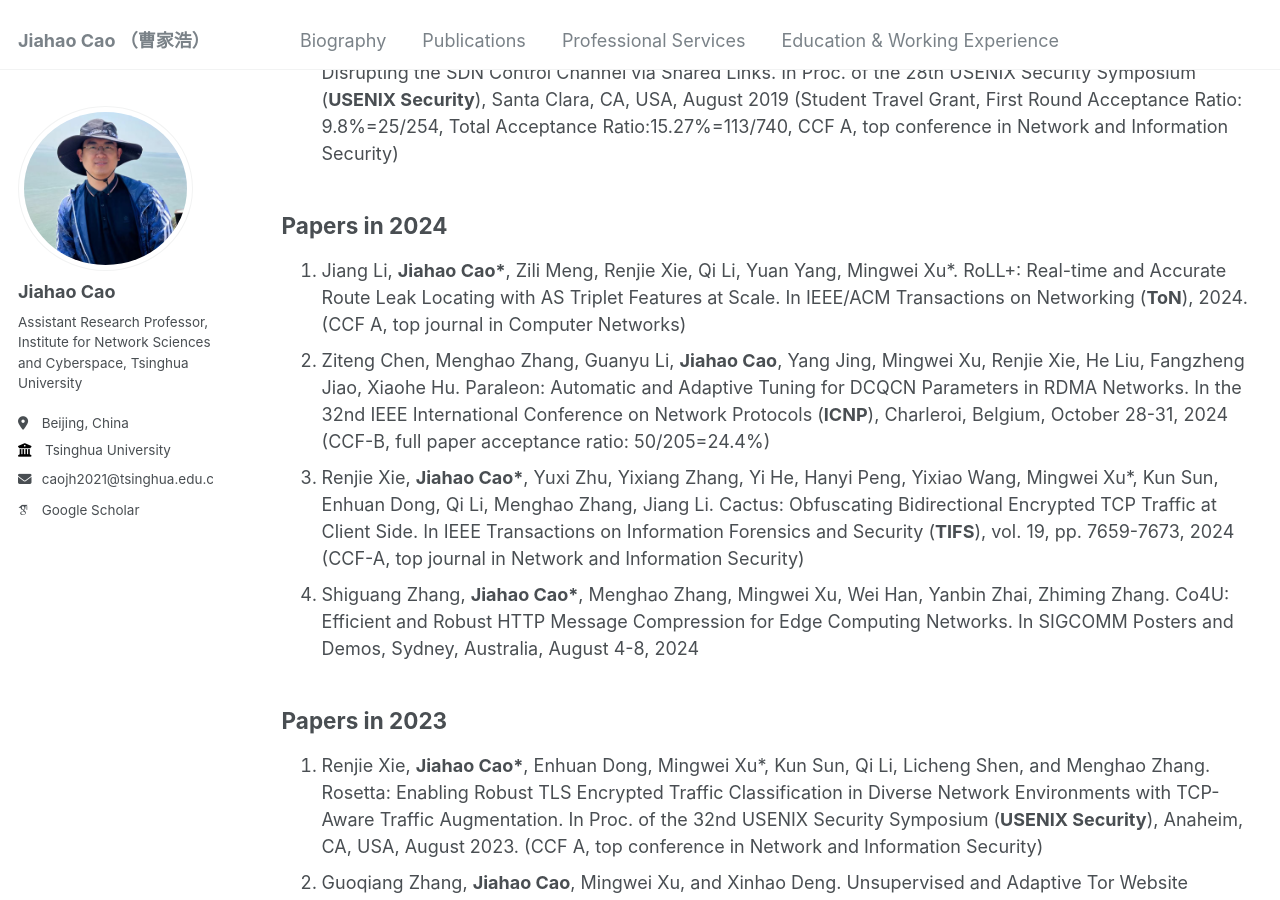
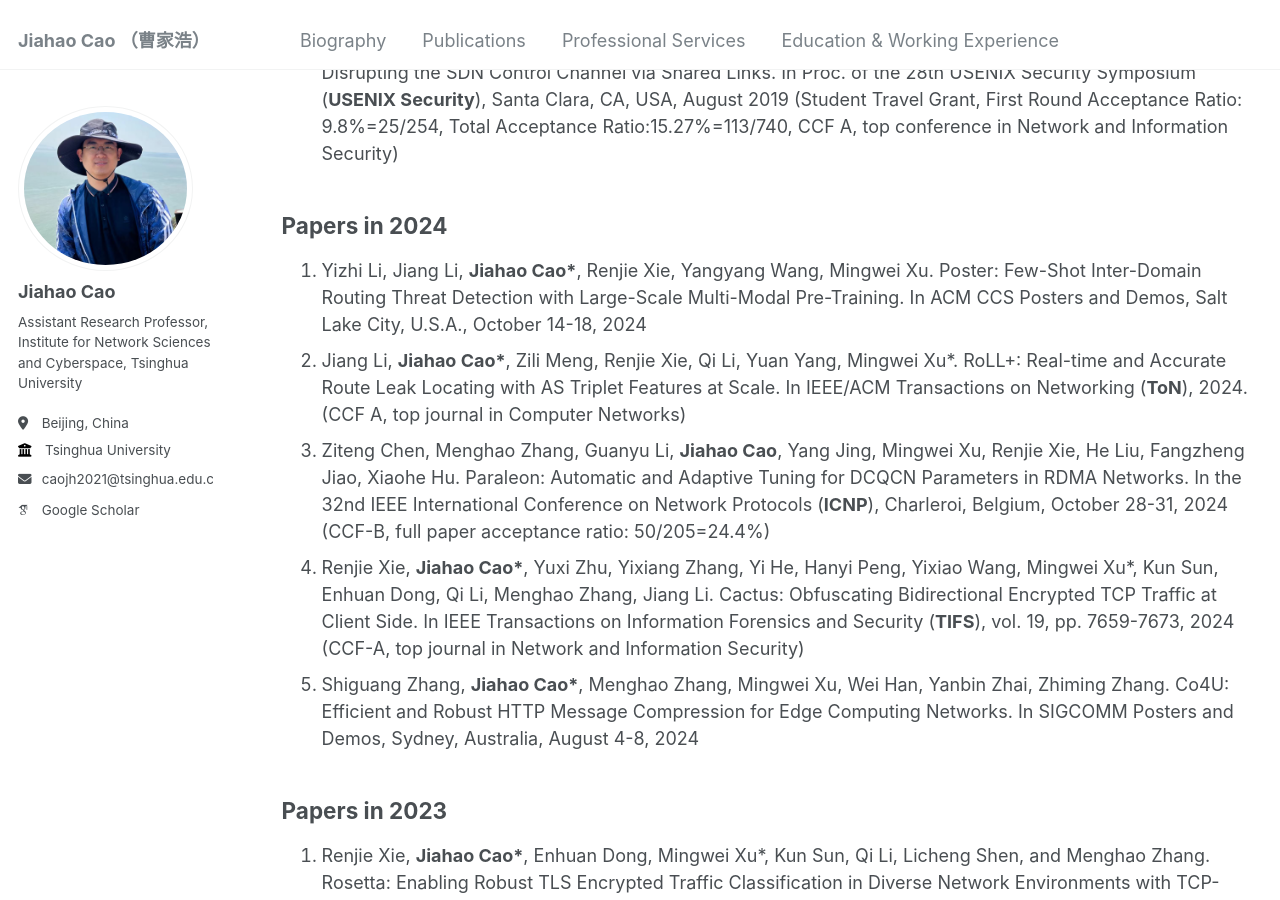
Before and after one commit to caojh15/caojh15.github.io, a Jekyll site: the page built from _pages/publications.md, in a window 1280 px wide and 900 px high, scrolled down 1254 px. Built offline with Jekyll 4.4.1, drawn with Linux system fonts in a browser that asks for light colours; some web fonts are replaced.

Commit message:
Update publications.md

```diff
--- a/_pages/publications.md
+++ b/_pages/publications.md
@@ -18,10 +18,12 @@ author_profile: true
 11. **Jiahao Cao**, Qi Li, Renjie Xie, Kun Sun, Guofei Gu, Mingwei Xu, and Yuan Yang. The CrossPath Attack: Disrupting the SDN Control Channel via Shared Links. In Proc. of the 28th USENIX Security Symposium (**USENIX Security**), Santa Clara, CA, USA, August 2019 (Student Travel Grant, First Round Acceptance Ratio: 9.8%=25/254, Total Acceptance Ratio:15.27%=113/740, CCF A,  top conference in Network and Information Security)
 
 ## Papers in 2024
-1. Jiang Li, **Jiahao Cao\***, Zili Meng, Renjie Xie, Qi Li, Yuan Yang, Mingwei Xu*. RoLL+: Real-time and Accurate Route Leak Locating with AS Triplet Features at Scale. In IEEE/ACM Transactions on Networking (**ToN**), 2024. (CCF A,  top journal in Computer Networks)
-2. Ziteng Chen, Menghao Zhang, Guanyu Li, **Jiahao Cao**, Yang Jing, Mingwei Xu, Renjie Xie, He Liu, Fangzheng Jiao, Xiaohe Hu. Paraleon: Automatic and Adaptive Tuning for DCQCN Parameters in RDMA Networks. In the 32nd IEEE International Conference on Network Protocols (**ICNP**), Charleroi, Belgium, October 28-31, 2024 (CCF-B, full paper acceptance ratio: 50/205=24.4%)
-3. Renjie Xie, **Jiahao Cao\***, Yuxi Zhu, Yixiang Zhang, Yi He, Hanyi Peng, Yixiao Wang, Mingwei Xu*, Kun Sun, Enhuan Dong, Qi Li, Menghao Zhang, Jiang Li. Cactus: Obfuscating Bidirectional Encrypted TCP Traffic at Client Side. In IEEE Transactions on Information Forensics and Security (**TIFS**),  vol. 19, pp. 7659-7673, 2024 (CCF-A, top journal in Network and Information Security)
-4. Shiguang Zhang, **Jiahao Cao\***, Menghao Zhang, Mingwei Xu, Wei Han, Yanbin Zhai, Zhiming Zhang. Co4U: Efficient and Robust HTTP Message Compression for Edge Computing Networks. In SIGCOMM Posters and Demos, Sydney, Australia, August 4-8, 2024
+1. Yizhi Li, Jiang Li, **Jiahao Cao\***, Renjie Xie, Yangyang Wang, Mingwei Xu. Poster: Few-Shot Inter-Domain Routing Threat Detection with
+Large-Scale Multi-Modal Pre-Training. In ACM CCS Posters and Demos, Salt Lake City, U.S.A., October 14-18, 2024
+2. Jiang Li, **Jiahao Cao\***, Zili Meng, Renjie Xie, Qi Li, Yuan Yang, Mingwei Xu*. RoLL+: Real-time and Accurate Route Leak Locating with AS Triplet Features at Scale. In IEEE/ACM Transactions on Networking (**ToN**), 2024. (CCF A,  top journal in Computer Networks)
+3. Ziteng Chen, Menghao Zhang, Guanyu Li, **Jiahao Cao**, Yang Jing, Mingwei Xu, Renjie Xie, He Liu, Fangzheng Jiao, Xiaohe Hu. Paraleon: Automatic and Adaptive Tuning for DCQCN Parameters in RDMA Networks. In the 32nd IEEE International Conference on Network Protocols (**ICNP**), Charleroi, Belgium, October 28-31, 2024 (CCF-B, full paper acceptance ratio: 50/205=24.4%)
+4. Renjie Xie, **Jiahao Cao\***, Yuxi Zhu, Yixiang Zhang, Yi He, Hanyi Peng, Yixiao Wang, Mingwei Xu*, Kun Sun, Enhuan Dong, Qi Li, Menghao Zhang, Jiang Li. Cactus: Obfuscating Bidirectional Encrypted TCP Traffic at Client Side. In IEEE Transactions on Information Forensics and Security (**TIFS**),  vol. 19, pp. 7659-7673, 2024 (CCF-A, top journal in Network and Information Security)
+5. Shiguang Zhang, **Jiahao Cao\***, Menghao Zhang, Mingwei Xu, Wei Han, Yanbin Zhai, Zhiming Zhang. Co4U: Efficient and Robust HTTP Message Compression for Edge Computing Networks. In SIGCOMM Posters and Demos, Sydney, Australia, August 4-8, 2024
 
 ## Papers in 2023
 1. Renjie Xie, **Jiahao Cao\***, Enhuan Dong, Mingwei Xu*, Kun Sun, Qi Li, Licheng Shen, and Menghao Zhang. Rosetta: Enabling Robust TLS Encrypted Traffic Classification in Diverse Network Environments with TCP-Aware Traffic Augmentation. In Proc. of the 32nd USENIX Security Symposium (**USENIX Security**), Anaheim, CA, USA, August 2023. (CCF A, top conference in Network and Information Security)
```
